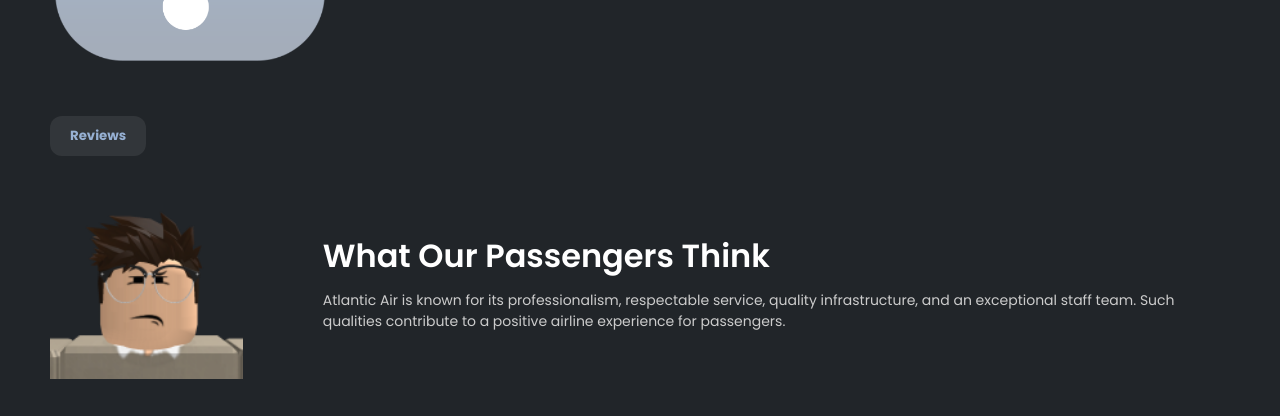
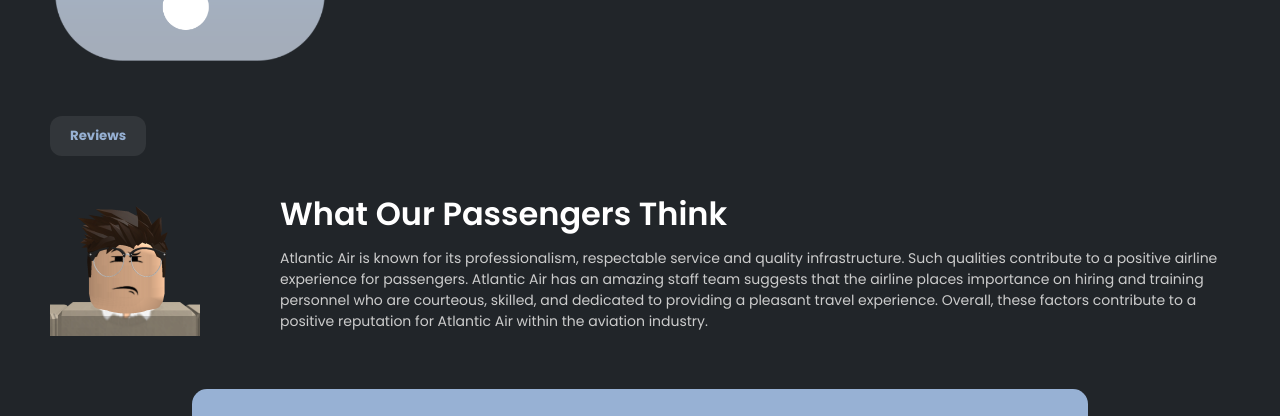
Before and after one commit to SteenSneeze/SteenSneeze.github.io, a plain HTML site: page index.html in a window 1280 px wide. Shown: the part 1424-1840 px from the top of the page. Drawn offline with nearby package versions, Linux system fonts and the light colour scheme.

Commit message:
Update index.html

```diff
--- a/index.html
+++ b/index.html
@@ -91,8 +91,11 @@
             <img src="noFilter.png" alt="Review Image Placeholder">
             <div class="info">
                 <h3>What Our Passengers Think</h3>
-                <p>Atlantic Air is known for its professionalism, respectable service, quality infrastructure, and an
-                    exceptional staff team. Such qualities contribute to a positive airline experience for passengers.
+                <p>Atlantic Air is known for its professionalism, respectable service and quality infrastructure. Such
+                    qualities contribute to a positive airline experience for passengers. Atlantic Air has an amazing
+                    staff team suggests that the airline places importance on hiring and training personnel who are
+                    courteous, skilled, and dedicated to providing a pleasant travel experience. Overall, these factors
+                    contribute to a positive reputation for Atlantic Air within the aviation industry.
                 </p>
             </div>
         </div>
```
